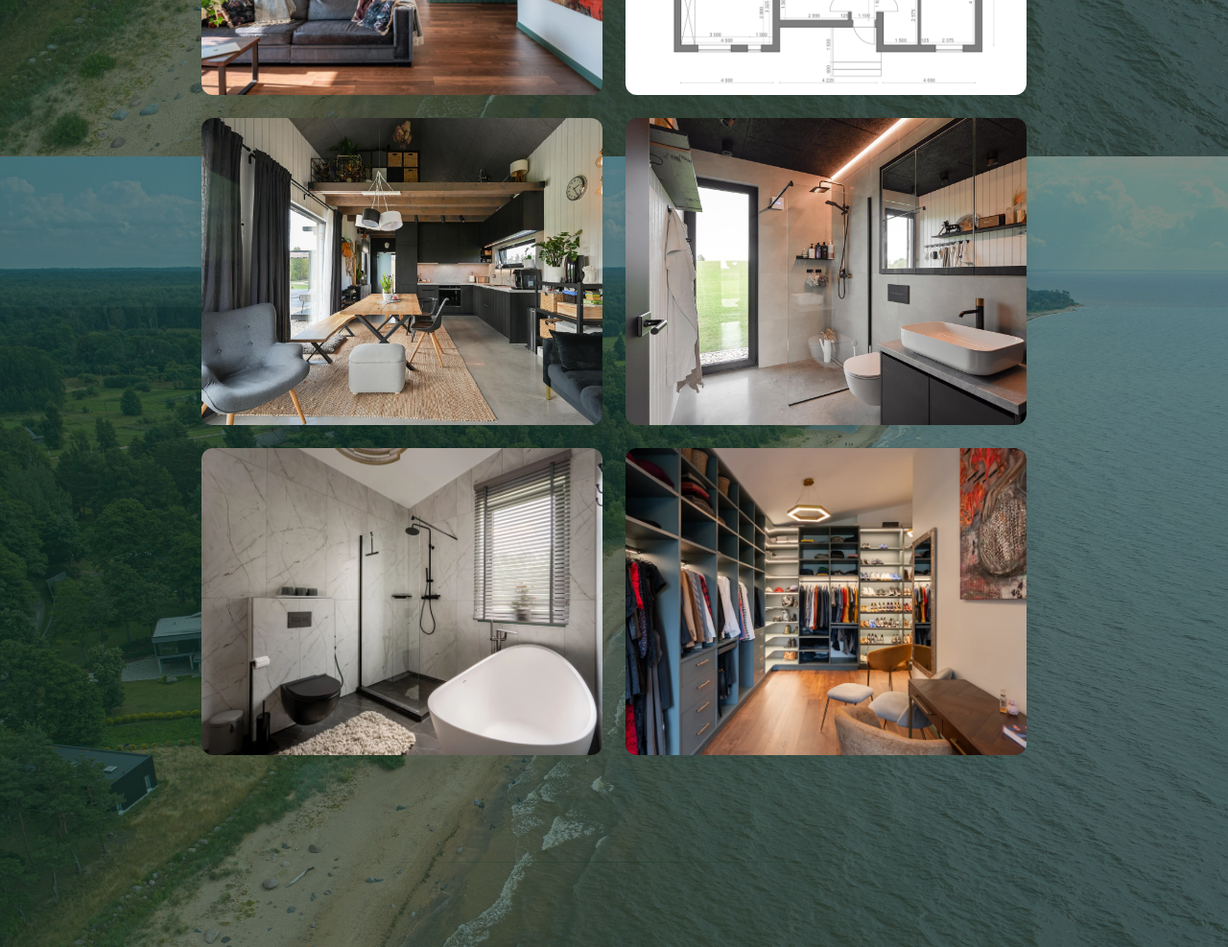
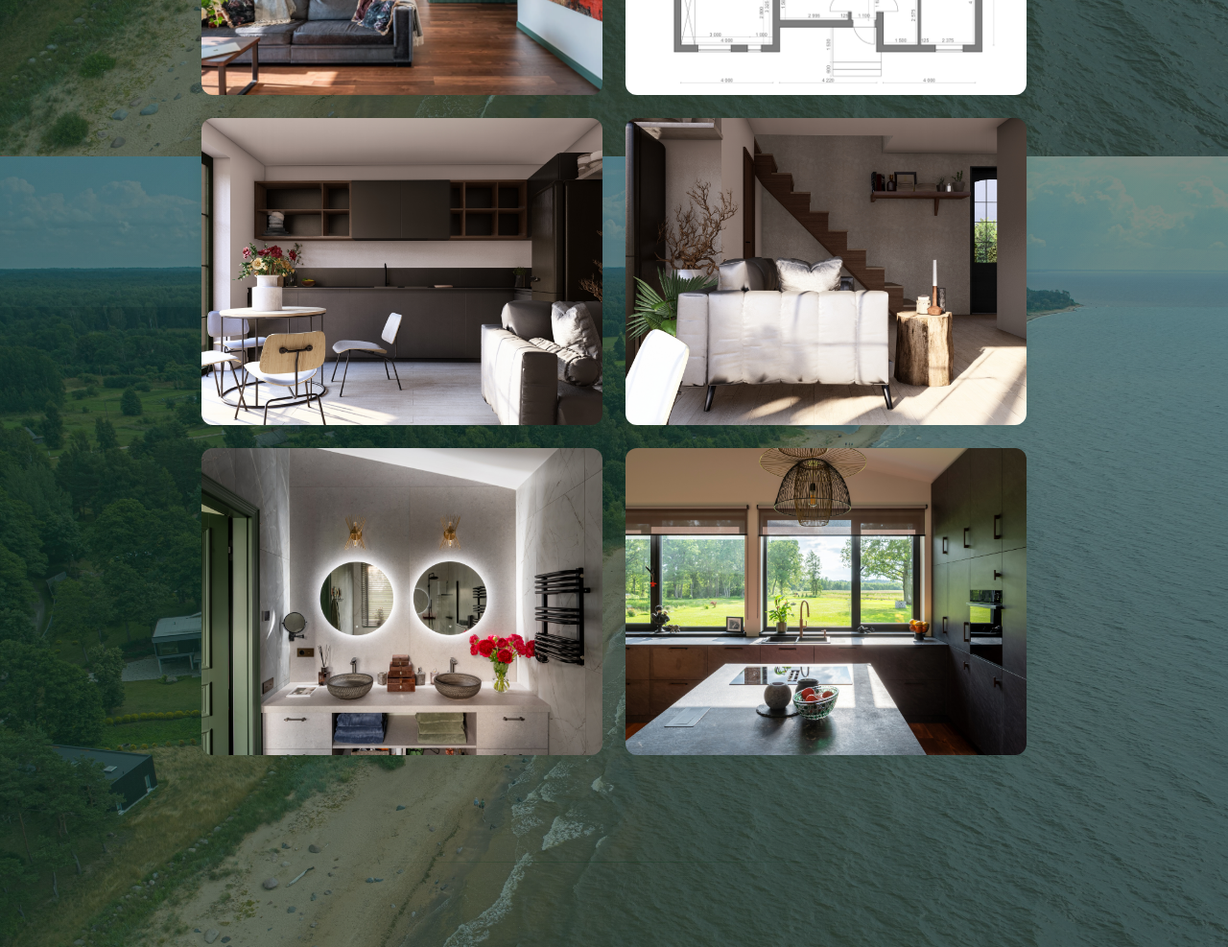
Before and after one commit to kilupskalvis/jurasmala, a plain HTML site: page index.html in a window 1280 px wide. Shown: the part 3680-4667 px from the top of the page at 96% size. Drawn offline with Linux system fonts and the light colour scheme.

Commit message:
change images

```diff
--- a/index.html
+++ b/index.html
@@ -3,7 +3,7 @@
   <head>
     <meta charset="UTF-8" />
     <meta name="viewport" content="width=device-width, initial-scale=1.0" />
-    <title>Jūrasmala - pārdod zemi</title>
+    <title>Jūrasmala - Pārdod zemi</title>
     <link rel="preload" href="data/coastal_image.jpg" as="image" fetchpriority="high" />
     <link rel="preload" href="data/logo.png" as="image" fetchpriority="high" />
     <link rel="stylesheet" href="styles.css" />
@@ -154,12 +154,12 @@
                 class="grid-image"
               />
               <img
-                src="data/construction_4.webp"
+                src="data/construction_4.jpg"
                 alt="Būvniecība 4"
                 class="grid-image"
               />
               <img
-                src="data/construction_5.jpeg"
+                src="data/construction_5.jpg"
                 alt="Būvniecība 5"
                 class="grid-image"
               />
@@ -187,22 +187,22 @@
                 class="grid-image"
               />
               <img
-                src="data/interior_3.jpeg"
+                src="data/interior_3.jpg"
                 alt="Telpa 3"
                 class="grid-image"
               />
               <img
-                src="data/interior_4.jpeg"
+                src="data/interior_4.jpg"
                 alt="Telpa 4"
                 class="grid-image"
               />
               <img
-                src="data/interior_5.webp"
+                src="data/interior_5.jpg"
                 alt="Telpa 5"
                 class="grid-image"
               />
               <img
-                src="data/interior_6.webp"
+                src="data/interior_6.jpg"
                 alt="Telpa 6"
                 class="grid-image"
               />
```
Also changed, not shown: data/construction_4.webp (deleted), data/construction_5.jpeg (deleted), data/interior_3.jpeg (deleted), data/interior_3.jpg (added), data/interior_4.jpeg (deleted), data/interior_4.jpg (added), data/interior_5.jpg (added), data/interior_5.webp (deleted), data/interior_6.jpg (added), data/interior_6.webp (deleted), 2 other files.
